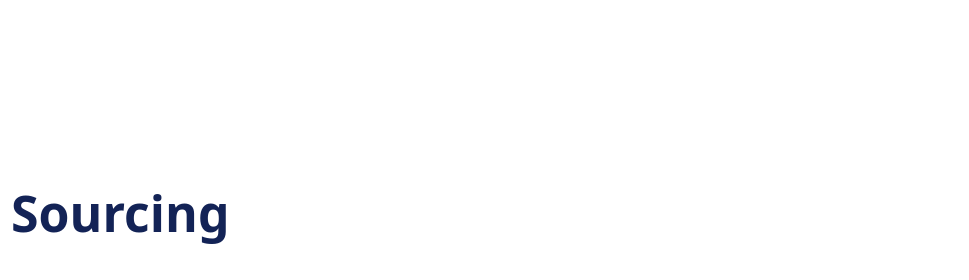
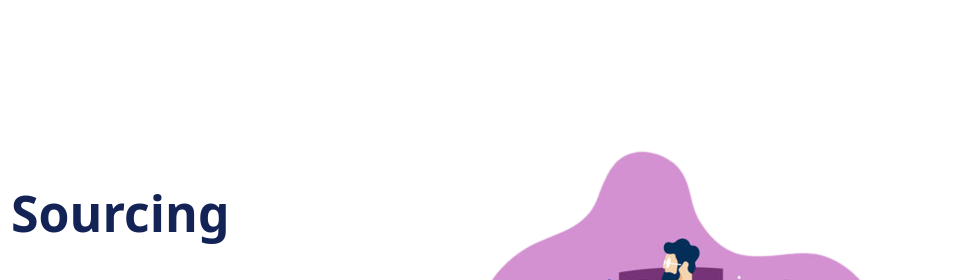
Before and after one commit to rushi-mereddy/project-ready, a plain HTML site: page index.html in a window 1280 px wide. Shown: the top 280 px of the page, 311-1280 px from the left. Drawn offline with nearby package versions, Linux system fonts and the light colour scheme; the site is published under a folder, as on GitHub Pages, so addresses that start at the root find nothing.

Commit message:
banner image

```diff
--- a/index.html
+++ b/index.html
@@ -131,7 +131,7 @@
             </div>
             <div class="col-sm-12 col-lg-5 col-md-6">
               <div class="banner-img text-center">
-              <img src="/images/banner_img.png" alt="">
+              <img src="images/banner_img.png" alt="">
               </div>
             </div>
           </div>
```
